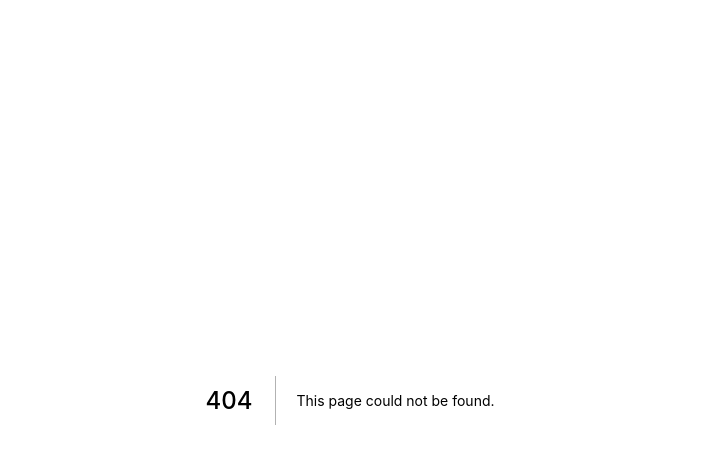
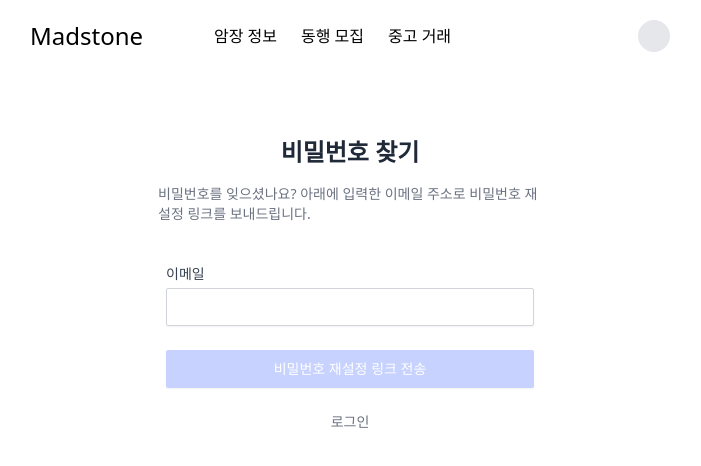
Before and after one commit to Team-Madstone/climbing-fe, a Next.js app: page /find-password in a window 1280 px wide. Before the commit this address had no page. Shown: the top 466 px of the page, without its empty margins (290-991 px from the left). Built offline with nearby package versions, Linux system fonts and the light colour scheme; what apollo-link-rest would draw is missing.

Commit message:
✨ 비밀번호 찾기 마크업 및 기능 구현

```diff
--- /dev/null
+++ b/pages/find-password.tsx
@@ -0,0 +1,136 @@
+import { NextPage } from 'next';
+import Head from 'next/head';
+import GuestGuard from '../components/guestGuard';
+import Layout from '../components/layout';
+import { useForm, SubmitHandler } from 'react-hook-form';
+import { gql, useMutation } from '@apollo/client';
+import Link from 'next/link';
+import { isServerError } from '../apollo-store';
+import { IForgotPasswordResult } from '../types/type';
+import { returnUrl } from '../shared/constances';
+
+const FORGOT_PASSWORD_MUTATION = gql`
+  mutation forgotPassword($email: String!, $returnUrl: String!) {
+    forgotPasswordResult(input: { email: $email, returnUrl: $returnUrl })
+      @rest(method: "POST", path: "forgot-password") {
+      status
+      message
+    }
+  }
+`;
+
+interface FormInput {
+  email: String;
+  returnUrl: String;
+}
+
+const FindPassword: NextPage = () => {
+  const {
+    register,
+    handleSubmit,
+    getValues,
+    formState: { isValid, errors: formErrors },
+  } = useForm<FormInput>({
+    mode: 'onChange',
+  });
+
+  const [forgotPasswordMutation, { loading, error: serverError }] =
+    useMutation<IForgotPasswordResult>(FORGOT_PASSWORD_MUTATION, {
+      onError: (error) => undefined,
+    });
+
+  const handleFormSubmit: SubmitHandler<FormInput> = () => {
+    const { email } = getValues();
+    !loading &&
+      forgotPasswordMutation({
+        variables: {
+          email,
+          returnUrl: returnUrl,
+        },
+      });
+  };
+
+  return (
+    <Layout title="비밀번호 찾기" hasTabBar>
+      <GuestGuard>
+        <Head>
+          <title>비밀번호 찾기</title>
+        </Head>
+        <div>
+          <h2 className="text-2xl font-bold text-center text-gray-800">
+            비밀번호 찾기
+          </h2>
+          <p className="text-sm mt-4 text-gray-500 px-4 sm:px-32">
+            비밀번호를 잊으셨나요? 아래에 입력한 이메일 주소로 비밀번호 재설정
+            링크를 보내드립니다.
+          </p>
+          <div className="mt-6 sm:mx-auto sm:w-full sm:max-w-md">
+            <div className="bg-white p-4 sm:px-10">
+              <form
+                className="space-y-6"
+                onSubmit={handleSubmit(handleFormSubmit)}
+              >
+                <div>
+                  <label
+                    htmlFor="email"
+                    className="block text-sm font-medium text-gray-700"
+                  >
+                    이메일
+                  </label>
+                  <div className="mt-1">
+                    <input
+                      {...register('email', {
+                        required: '이메일은 필수 입력 사항입니다.',
+                        pattern: {
+                          value:
+                            /^[0-9a-zA-Z]([-_.]?[0-9a-zA-Z])*@[0-9a-zA-Z]([-_.]?[0-9a-zA-Z])*.[a-zA-Z]{2,3}$/i,
+                          message: '이메일의 형식이 올바르지 않습니다.',
+                        },
+                      })}
+                      id="email"
+                      name="email"
+                      type="email"
+                      required
+                      className="block w-full appearance-none rounded-sm border border-gray-300 px-3 py-2 placeholder-gray-400 shadow-sm focus:border-indigo-500 focus:outline-none focus:ring-indigo-500 sm:text-sm"
+                    />
+                  </div>
+                  {formErrors.email?.message && (
+                    <span className="text-sm text-red-600">
+                      {formErrors.email?.message}
+                    </span>
+                  )}
+                  {serverError &&
+                    isServerError(serverError.networkError) &&
+                    serverError.networkError.result?.message && (
+                      <span className="text-sm text-red-600">
+                        {serverError.networkError.result?.message}
+                      </span>
+                    )}
+                </div>
+
+                <div>
+                  <button
+                    type="submit"
+                    className="flex w-full justify-center rounded-sm border border-transparent bg-indigo-600 py-2 px-4 text-sm font-medium text-white shadow-sm hover:bg-indigo-700 focus:outline-none focus:ring-2 focus:ring-indigo-500 focus:ring-offset-2 disabled:bg-indigo-200"
+                    disabled={loading || !isValid}
+                  >
+                    {loading ? '요청중' : '비밀번호 재설정 링크 전송'}
+                  </button>
+                </div>
+                <div className="flex justify-center">
+                  <Link href="/login">
+                    <button className="text-sm text-gray-500 hover:text-gray-700">
+                      로그인
+                    </button>
+                  </Link>
+                </div>
+              </form>
+            </div>
+          </div>
+        </div>
+      </GuestGuard>
+    </Layout>
+  );
+};
+
+export default FindPassword;
```
